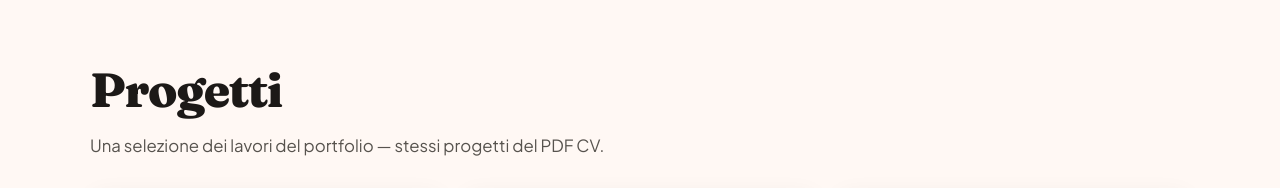
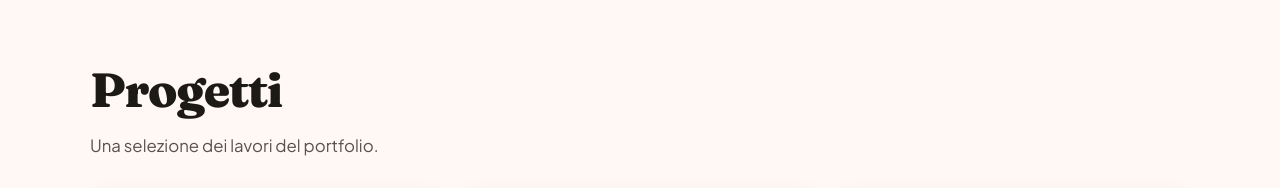
Before and after one commit to CLAUDIAM99/miriambertics-portfolio, a website: page index.html in a window 1280 px wide. Shown: the part 1920-2108 px from the top of the page. Drawn offline with Linux system fonts and the light colour scheme; files that its build step writes are made by us from their sources; files whose address does not match are found by name.

Commit message:
Add files via upload

```diff
--- a/index.html
+++ b/index.html
@@ -89,7 +89,7 @@
     <section class="section" id="progetti" aria-labelledby="projects-title">
       <div class="section__inner">
         <h2 id="projects-title" class="section__title">Progetti</h2>
-        <p class="section__intro">Una selezione dei lavori del portfolio — stessi progetti del PDF CV.</p>
+        <p class="section__intro">Una selezione dei lavori del portfolio.</p>
         <ul class="project-grid" id="project-grid"></ul>
       </div>
     </section>
```
